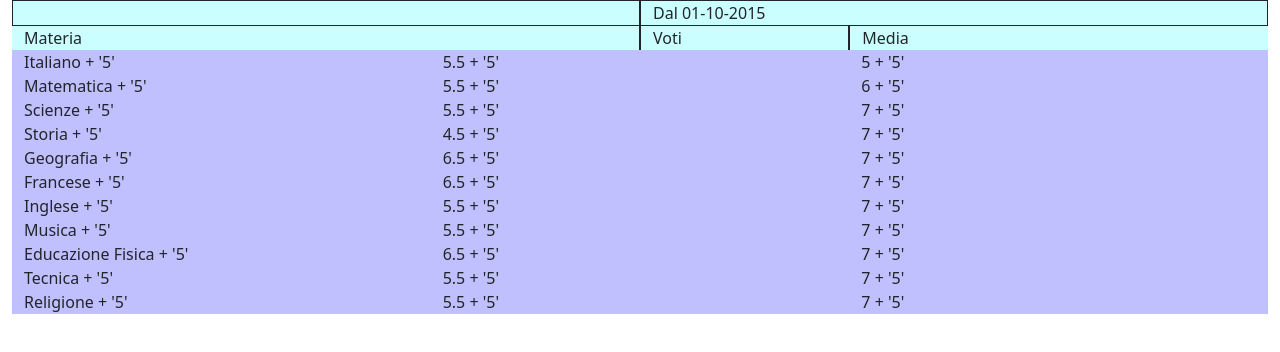
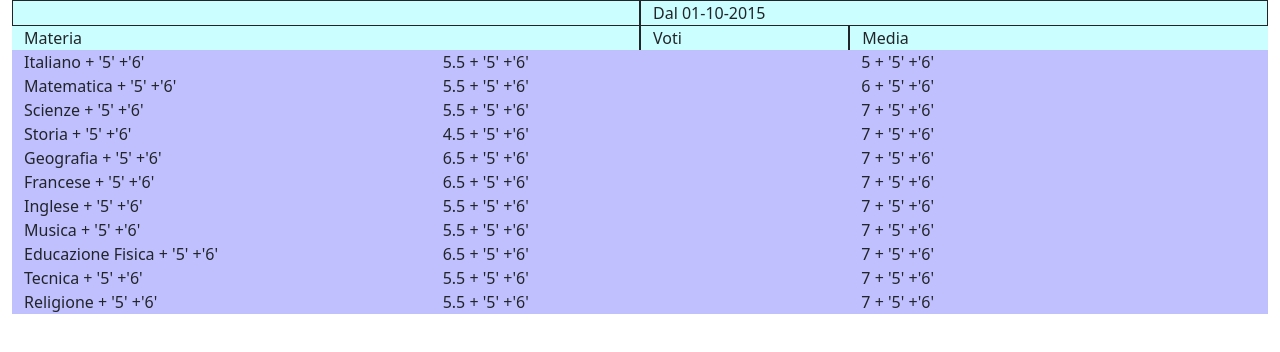
Before and after one commit to kr0ma55/XDotZero, an Angular app: page / in a window 1280 px wide. Shown: the top 352 px of the page. Built offline with nearby package versions, Linux system fonts and the light colour scheme.

Commit message:
FEAT : seconda aggiunta interpolazione

```diff
--- a/src/app/saluto/saluto.component.html
+++ b/src/app/saluto/saluto.component.html
@@ -27,7 +27,7 @@
 
 
    <ng-container *ngFor="let element of tipoMateria | keyvalue">
-        <div class="col">{{ element.value }} + '5'</div>
+        <div class="col">{{ element.value }} + '5' +'6'</div>
     </ng-container>
 
 
```
